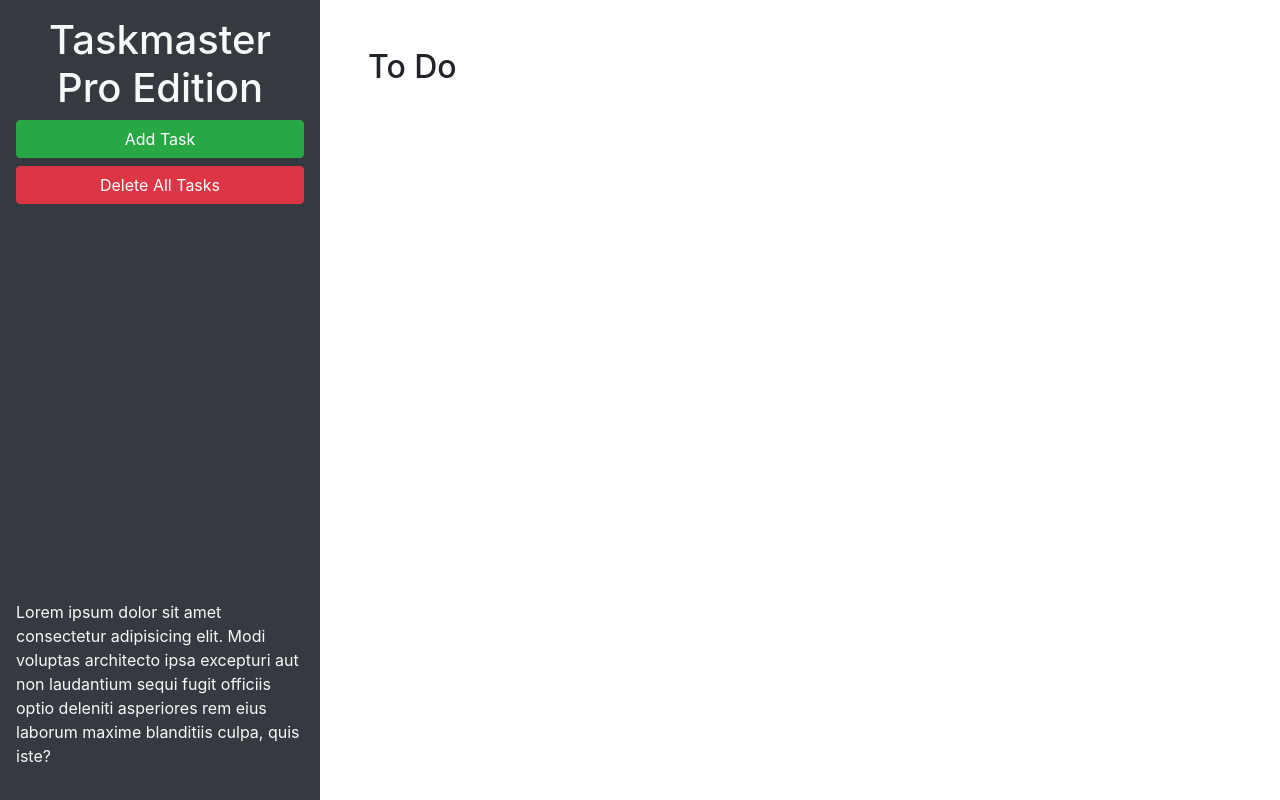
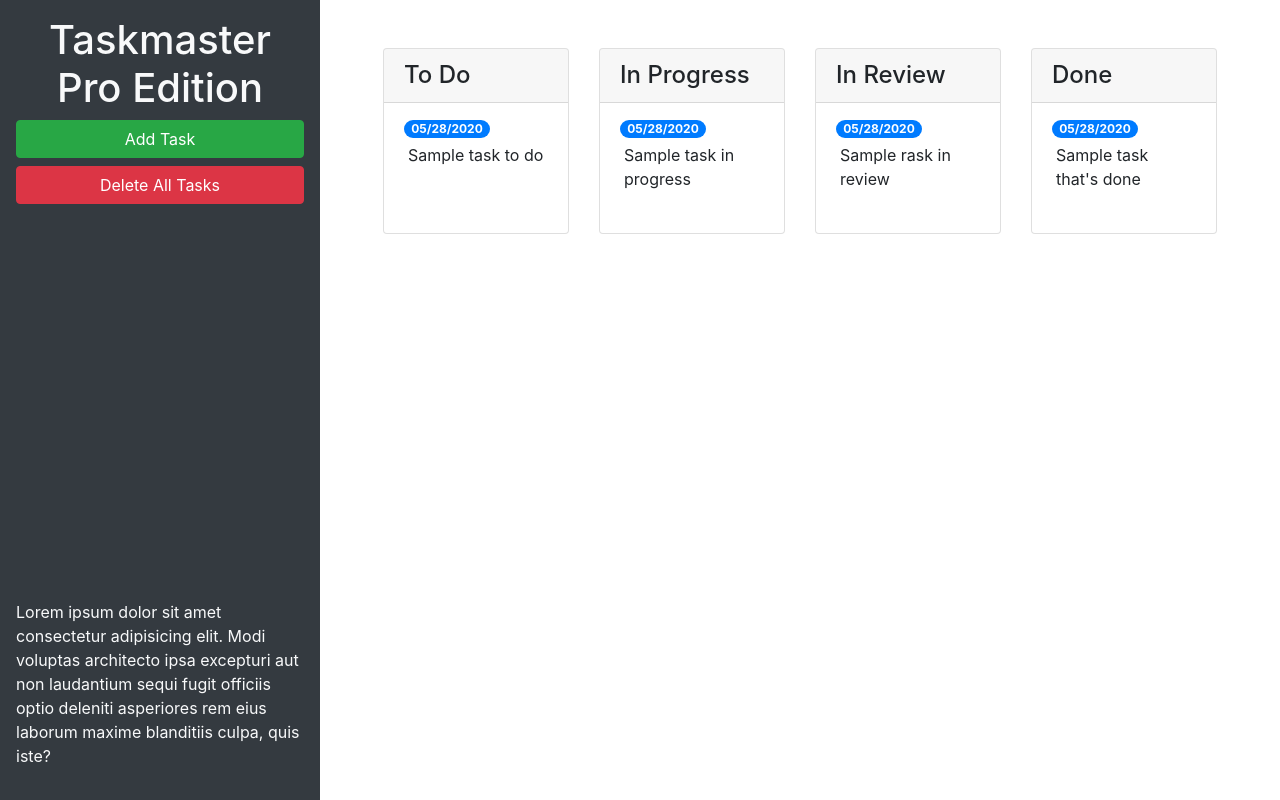
Before and after one commit to demivlkv/taskmaster-pro, a plain HTML site: page index.html in a window 1280 px wide. Drawn offline with nearby package versions, Linux system fonts and the light colour scheme.

Commit message:
add bootstrap components

```diff
--- a/index.html
+++ b/index.html
@@ -24,9 +24,59 @@
       </p>
     </header>
     <main class="col-12 col-lg-9">
-      <div class="m-5">
-        <h2>To Do</h2>
-        <ul id="list-toDo" class="list-group"> </ul>
+      <div class="m-5 row justify-content-around">
+        <!-- todo start -->
+        <div class="col-12 col-md-6 col-xl-3 mb-3">
+          <div class="card">
+            <h4 class="card-header">To Do</h4>
+            <ul id="list-toDo" class="list-group list-group-flush">
+              <li class="list-group-item">
+                <span class="badge badge-primary badge-pill">05/28/2020</span>
+                <p class="m-1">Sample task to do</p>
+              </li>
+            </ul>
+          </div>
+        </div>
+        <!-- todo end -->
+        <!-- in progress start -->
+        <div class="col-12 col-md-6 col-xl-3 mb-3">
+          <div class="card">
+            <h4 class="card-header">In Progress</h4>
+            <ul id="list-inProgress" class="list-group list-group-flush">
+              <li class="list-group-item">
+                <span class="badge badge-primary badge-pill">05/28/2020</span>
+                <p class="m-1">Sample task in progress</p>
+            </li>
+            </ul>
+          </div>
+        </div>
+        <!-- in progress end -->
+        <!-- in review start -->
+        <div class="col-12 col-md-6 col-xl-3 mb-3">
+          <div class="card">
+            <h4 class="card-header">In Review</h4>
+            <ul id="list-inReview" class="list-group list-group-flush">
+              <li class="list-group-item">
+                <span class="badge badge-primary badge-pill">05/28/2020</span>
+                <p class="m-1">Sample rask in review</p>
+            </li>
+            </ul>
+          </div>
+        </div>
+        <!-- in review end -->
+        <!-- done start -->
+        <div class="col-12 col-md-6 col-xl-3 mb-3">
+          <div class="card">
+            <h4 class="card-header">Done</h4>
+              <ul id="list-done" class="list-group list-group-flush">
+                <li class="list-group-item">
+                  <span class="badge badge-primary badge-pill">05/28/2020</span>
+                  <p class="m-1">Sample task that's done</p>
+                </li>
+              </ul>
+          </div>
+        </div>
+        <!-- done end -->
       </div>
     </main>
   </div>
@@ -46,11 +96,11 @@
           <form>
             <div class="form-group">
               <label for="modalTaskDescription">Task description</label>
-              <textarea id="modalTaskDescription" rows="3"></textarea>
+              <textarea id="modalTaskDescription" rows="3" class="form-control"></textarea>
             </div>
             <div class="form-group">
               <label for="modalDueDate">Due date</label>
-              <input type="text" id="modalDueDate" placeholder="mm/dd/yyyy" autocomplete="off" />
+              <input type="text" class="form-control" id="modalDueDate" placeholder="mm/dd/yyyy" autocomplete="off" />
             </div>
           </form>
         </div>
```
